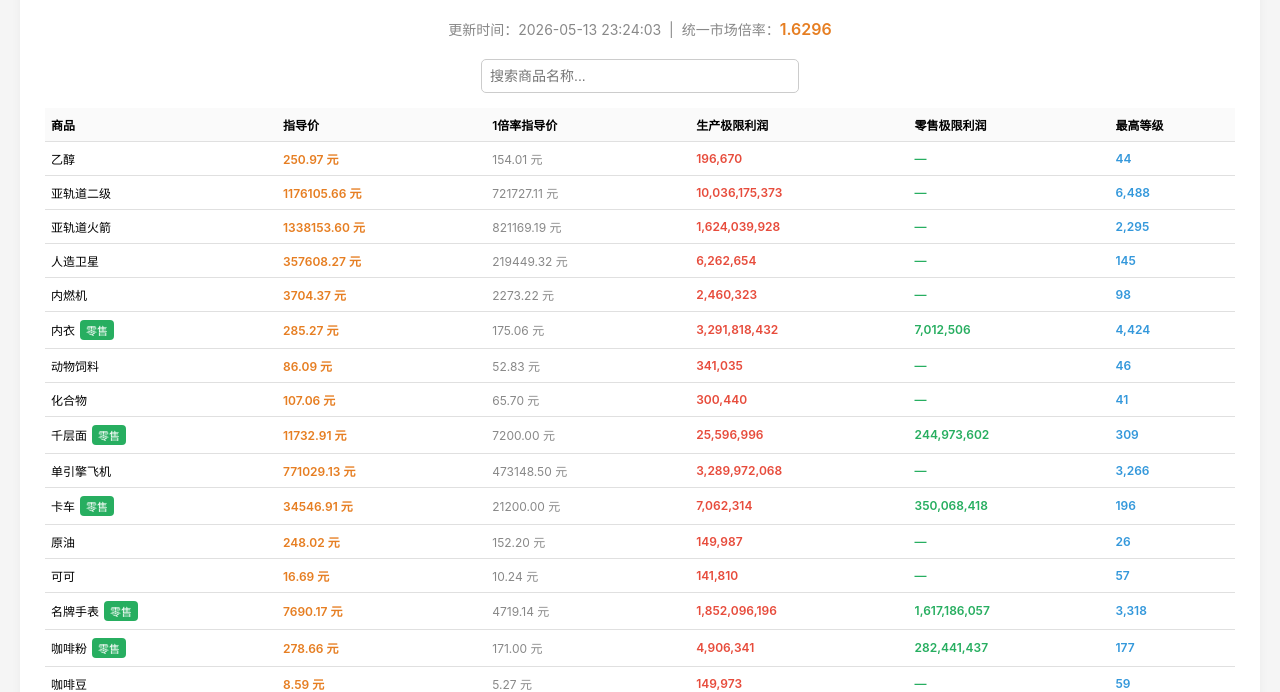
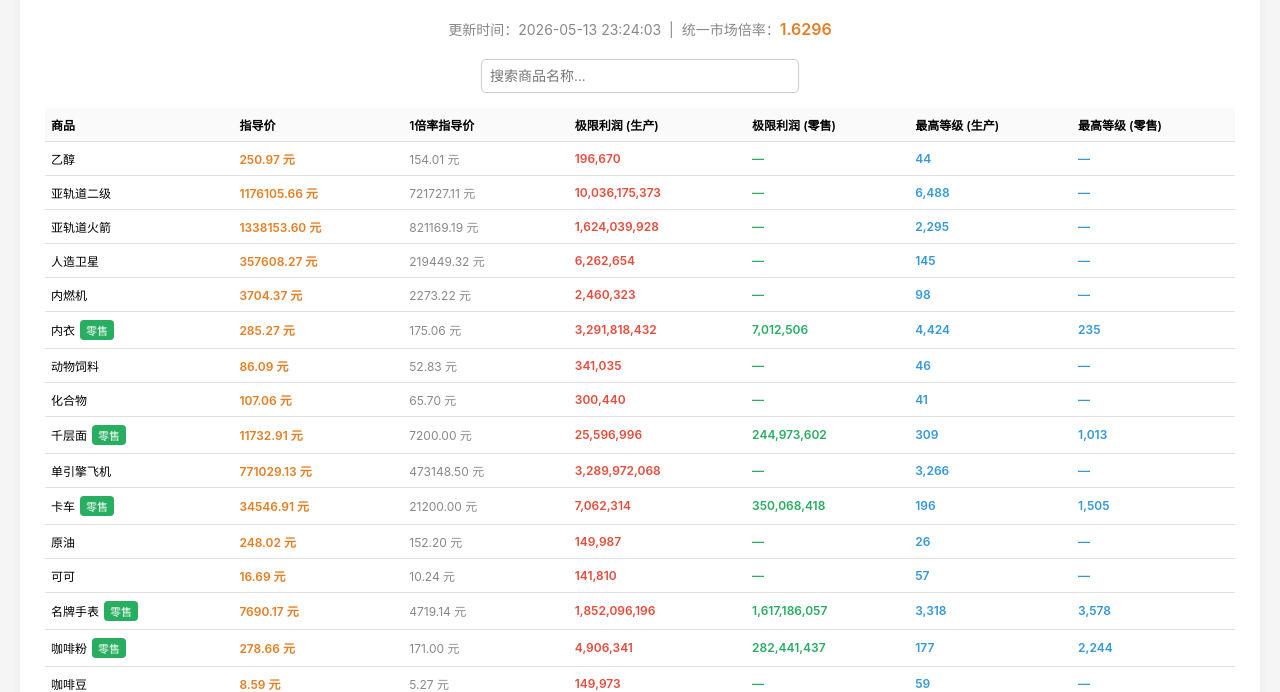
Before and after one commit to Pompeii-0220/GYJY-MGP, a plain HTML site: page index.html in a window 1280 px wide. Shown: the part 115-807 px from the top of the page. Drawn offline with Linux system fonts and the light colour scheme.

Commit message:
Update index.html

```diff
--- a/index.html
+++ b/index.html
@@ -6,7 +6,7 @@
 <title>市场指导价</title>
 <style>
   body { font-family: -apple-system, sans-serif; background: #f5f5f5; margin: 0; padding: 20px; }
-  .container { max-width: 1700px; margin: 0 auto; background: white; padding: 25px; border-radius: 10px; box-shadow: 0 2px 10px rgba(0,0,0,0.05); }
+  .container { max-width: 1800px; margin: 0 auto; background: white; padding: 25px; border-radius: 10px; box-shadow: 0 2px 10px rgba(0,0,0,0.05); }
   h1 { text-align: center; color: #2c3e50; }
   .info { text-align: center; color: #888; font-size: 14px; margin-bottom: 20px; }
   .info .mult { font-weight: 600; color: #e67e22; font-size: 16px; }
@@ -18,8 +18,9 @@
   th:hover { background: #f0f0f0; }
   .price { font-weight: 600; color: #e67e22; }
   .base-price { color: #888; }
-  .prod-limit { color: #e74c3c; font-weight: 600; }
-  .retail-limit { color: #27ae60; font-weight: 600; }
+  .limit { font-weight: 600; }
+  .prod-limit { color: #e74c3c; }
+  .retail-limit { color: #27ae60; }
   .opt-level { color: #3498db; font-weight: 600; }
   .tag { display: inline-block; background: #27ae60; color: white; font-size: 11px; padding: 2px 6px; border-radius: 4px; margin-left: 5px; }
   .note { text-align: center; margin-top: 15px; color: #888; font-size: 12px; }
@@ -41,17 +42,18 @@
         <th data-sort="name">商品</th>
         <th data-sort="price">指导价</th>
         <th data-sort="base_price">1倍率指导价</th>
-        <th data-sort="prod_limit">生产极限利润</th>
-        <th data-sort="retail_limit">零售极限利润</th>
-        <th data-sort="opt_level">最高等级</th>
+        <th data-sort="prod_limit">极限利润 (生产)</th>
+        <th data-sort="retail_limit">极限利润 (零售)</th>
+        <th data-sort="prod_opt">最高等级 (生产)</th>
+        <th data-sort="retail_opt">最高等级 (零售)</th>
       </tr>
     </thead>
     <tbody></tbody>
   </table>
   <div class="note">
     * 指导价 = 1倍率基石价 × 统一市场倍率 （零售品不超过当前零售价98%）<br>
-    * 生产极限利润和零售极限利润分别对应生产建筑和零售建筑，仅零售品有零售极限利润。<br>
-    * 最高等级基于生产端最优等级（若利润为0则显示零售端最优等级）。
+    * 生产极限利润与最高等级对应生产建筑，零售极限利润与最高等级对应零售建筑（仅零售品有）。<br>
+    * "零售"标签表示该产品可直接出售给系统商店，指导价为生产端出售给零售端的建议批发价。
   </div>
 </div>
 
@@ -86,67 +88,58 @@ function renderTable() {
     } else if (key === 'base_price') {
       va = a.base_price || 0; vb = b.base_price || 0;
     } else if (key === 'prod_limit') {
-      va = getProductionProfit(a).limit;
-      vb = getProductionProfit(b).limit;
+      va = getProdInfo(a).limit;
+      vb = getProdInfo(b).limit;
     } else if (key === 'retail_limit') {
-      va = getRetailProfit(a).limit;
-      vb = getRetailProfit(b).limit;
-    } else if (key === 'opt_level') {
-      va = getDisplayInfo(a).opt_level;
-      vb = getDisplayInfo(b).opt_level;
+      va = getRetailInfo(a).limit;
+      vb = getRetailInfo(b).limit;
+    } else if (key === 'prod_opt') {
+      va = getProdInfo(a).opt_level;
+      vb = getProdInfo(b).opt_level;
+    } else if (key === 'retail_opt') {
+      va = getRetailInfo(a).opt_level;
+      vb = getRetailInfo(b).opt_level;
     }
     return asc ? va - vb : vb - va;
   });
 
   const tbody = document.querySelector('#main-table tbody');
   tbody.innerHTML = items.map(it => {
-    const prodInfo = getProductionProfit(it);
-    const retailInfo = getRetailProfit(it);
-    const displayInfo = getDisplayInfo(it);
+    const prodInfo = getProdInfo(it);
+    const retailInfo = getRetailInfo(it);
 
     const prodLimit = prodInfo.limit ? prodInfo.limit.toLocaleString() : '—';
-    const retailLimit = retailInfo.limit ? retailInfo.limit.toLocaleString() : (it.is_retail ? '—' : '—');
-    const optLevel = displayInfo.opt_level ? displayInfo.opt_level.toLocaleString() : '—';
+    const retailLimit = retailInfo.limit ? retailInfo.limit.toLocaleString() : '—';
+    const prodOpt = prodInfo.opt_level ? prodInfo.opt_level.toLocaleString() : '—';
+    const retailOpt = retailInfo.opt_level ? retailInfo.opt_level.toLocaleString() : '—';
 
     return `<tr>
       <td>${it.name}${it.is_retail ? '<span class="tag">零售</span>' : ''}</td>
       <td class="price">${it.price.toFixed(2)} 元</td>
       <td class="base-price">${it.base_price.toFixed(2)} 元</td>
-      <td class="prod-limit">${prodLimit}</td>
-      <td class="retail-limit">${retailLimit}</td>
-      <td class="opt-level">${optLevel}</td>
+      <td class="prod-limit limit">${prodLimit}</td>
+      <td class="retail-limit limit">${retailLimit}</td>
+      <td class="opt-level">${prodOpt}</td>
+      <td class="opt-level">${retailOpt}</td>
     </tr>`;
   }).join('');
 }
 
-function getProductionProfit(item) {
+function getProdInfo(item) {
   const profits = DATA.building_profits || {};
-  if (profits[item.name] && profits[item.name].limit > 0) {
+  if (profits[item.name]) {
     return profits[item.name];
   }
   return {};
 }
 
-function getRetailProfit(item) {
+function getRetailInfo(item) {
   const profits = DATA.building_profits || {};
   if (item.is_retail) {
     const retailKey = '零售_' + item.name;
-    if (profits[retailKey] && profits[retailKey].limit > 0) {
+    if (profits[retailKey]) {
       return profits[retailKey];
     }
-  }
-  return {};
-}
-
-function getDisplayInfo(item) {
-  // 最高等级优先显示生产端，如果生产端为0则显示零售端
-  const prodInfo = getProductionProfit(item);
-  if (prodInfo.opt_level > 0) {
-    return prodInfo;
-  }
-  const retailInfo = getRetailProfit(item);
-  if (retailInfo.opt_level > 0) {
-    return retailInfo;
   }
   return {};
 }
```
